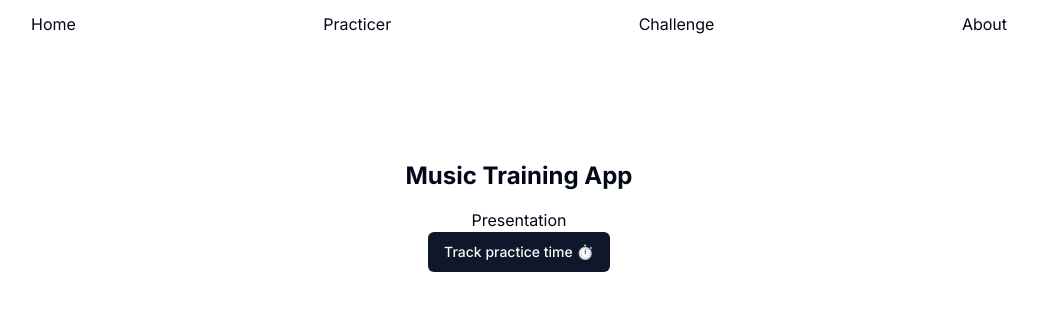
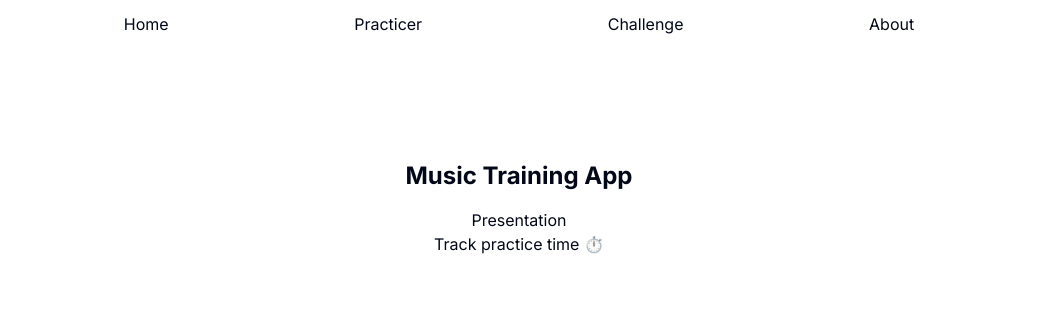
Before and after one commit to mahaultA/harmonear, a Next.js app: page / in a window 1280 px wide. Shown: the top 310 px of the page, without its empty margins (121-1159 px from the left). Built offline with nearby package versions, Linux system fonts and the light colour scheme.

Commit message:
[MOD] Changements mineurs sur les styles

```diff
--- a/app/NavBar.jsx
+++ b/app/NavBar.jsx
@@ -8,7 +8,7 @@ const Navbar = ({ children }) => {
 
   return (
     <>
-      <nav className="flex flex-row justify-between max-w-5xl mx-auto px-4 py-3 sm:px-6">
+      <nav className="flex flex-row justify-around max-w-5xl mx-auto px-4 py-3 sm:px-6">
         <Link className={`link ${pathname === "/" ? "active" : ""}`} href="/">
           Home
         </Link>
--- a/src/TimerDialog.jsx
+++ b/src/TimerDialog.jsx
@@ -12,9 +12,7 @@ import {
 const TimerDialog = () => {
   return (
     <Dialog>
-      <DialogTrigger>
-        <Button>Track practice time ⏱️</Button>
-      </DialogTrigger>
+      <DialogTrigger>Track practice time ⏱️</DialogTrigger>
       <DialogContent>
         <Timer />
       </DialogContent>
```
